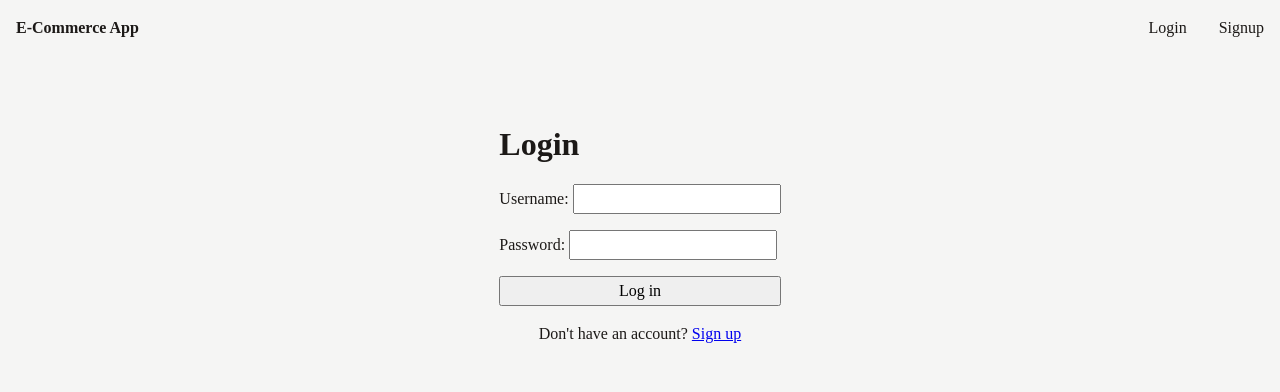
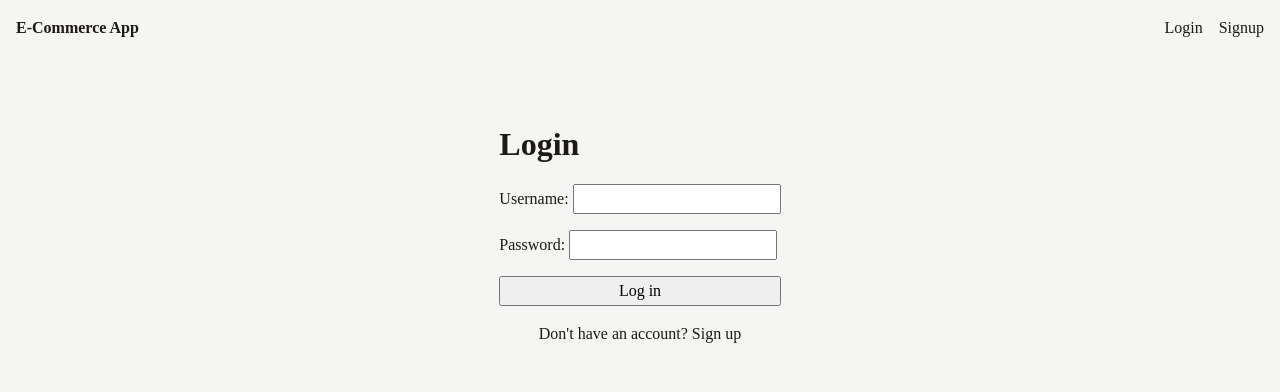
Before and after one commit to orphandeity/ecommerce-app, a React (Vite) app in the folder client/: page /login in a window 1280 px wide. Shown: the top 392 px of the page. Built offline with nearby package versions, Linux system fonts and the light colour scheme; no server answers; a web font is replaced by a local one.

Commit message:
adds Auth component

```diff
--- /dev/null
+++ b/client/src/components/Auth.jsx
@@ -0,0 +1,36 @@
+import { Link, Form } from "react-router-dom";
+import { useQuery } from "@tanstack/react-query";
+import { authQuery } from "../lib/auth";
+
+function Auth() {
+  const { data } = useQuery(authQuery());
+  const loggedIn = data?.isAuthenticated;
+
+  if (loggedIn) {
+    return (
+      <Form method="post">
+        <button type="submit">Logout</button>
+      </Form>
+    );
+  } else {
+    return (
+      <menu
+        style={{
+          display: "flex",
+          alignItems: "center",
+          gap: "1rem",
+          listStyle: "none",
+        }}
+      >
+        <li>
+          <Link to="login">Login</Link>
+        </li>
+        <li>
+          <Link to="signup">Signup</Link>
+        </li>
+      </menu>
+    );
+  }
+}
+
+export default Auth;
--- a/client/src/components/Header.jsx
+++ b/client/src/components/Header.jsx
@@ -1,45 +1,15 @@
-import { Link, Form } from "react-router-dom";
-import { useQuery } from "@tanstack/react-query";
-import { authQuery } from "../lib/auth";
+import { Link } from "react-router-dom";
+import Auth from "./Auth";
 
 import styles from "../styles/header.module.css";
-import { ShoppingBag } from "lucide-react";
 
 export default function Header() {
-  const { data } = useQuery(authQuery());
-  const isLoggedIn = data?.isAuthenticated;
-
   return (
     <header className={styles.header}>
       <Link to="/">
         <strong>E-Commerce App</strong>
       </Link>
-
-      {isLoggedIn && <p>Hello!</p>}
-
-      <ul className={styles.auth}>
-        {isLoggedIn ? (
-          <>
-            <li>
-              <ShoppingBag />
-            </li>
-            <li>
-              <Form method="post">
-                <button type="submit">Logout</button>
-              </Form>
-            </li>
-          </>
-        ) : (
-          <>
-            <li>
-              <Link to="login">Login</Link>
-            </li>
-            <li>
-              <Link to="signup">Signup</Link>
-            </li>
-          </>
-        )}
-      </ul>
+      <Auth />
     </header>
   );
 }
--- a/client/src/components/ProductList.jsx
+++ b/client/src/components/ProductList.jsx
@@ -37,7 +37,7 @@ export default function ProductList({ products }) {
   if (!products) return null;
   return (
     <div>
-      <h2>Products</h2>
+      <h2>Product List</h2>
       <ul
         style={{
           listStyle: "none",
--- a/client/src/routes/Product.jsx
+++ b/client/src/routes/Product.jsx
@@ -13,7 +13,7 @@ export default function Product() {
 
   return (
     <>
-      <h1>Product Detail Page</h1>
+      <h1>Product Page</h1>
       <ProductDetail product={product} />
     </>
   );
--- a/client/src/styles/global.css
+++ b/client/src/styles/global.css
@@ -28,7 +28,7 @@
   --foreground-color: var(--color-stone-900);
 
   --border-color: var(--color-stone-300);
-  --border-radius: 0.5rem;
+  --border-radius: 0.25rem;
 
   --on-hover-color: var(--color-stone-500);
 
@@ -40,3 +40,12 @@
 
   font-family: "Mona Sans";
 }
+
+a {
+  color: var(--foreground-color);
+  text-decoration: none;
+
+  &:is(:hover, :active) {
+    color: var(--on-hover-color);
+  }
+}
--- a/client/src/styles/header.module.css
+++ b/client/src/styles/header.module.css
@@ -4,19 +4,3 @@
   align-items: center;
   padding-bottom: var(--padding);
 }
-
-.header a {
-  color: var(--foreground-color);
-  text-decoration: none;
-}
-
-.header a:is(:hover, :active) {
-  color: var(--on-hover-color);
-}
-
-.auth {
-  display: flex;
-  align-items: center;
-  gap: 2rem;
-  list-style: none;
-}
```
